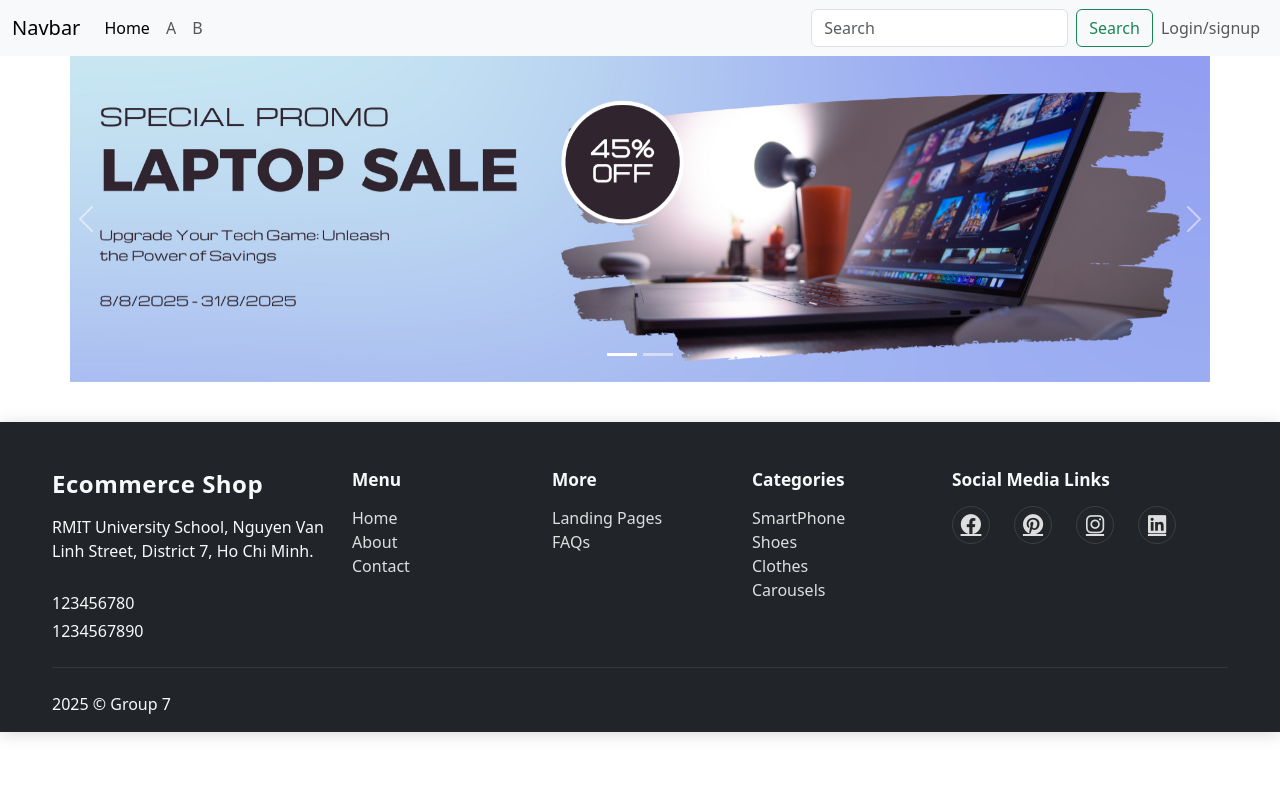
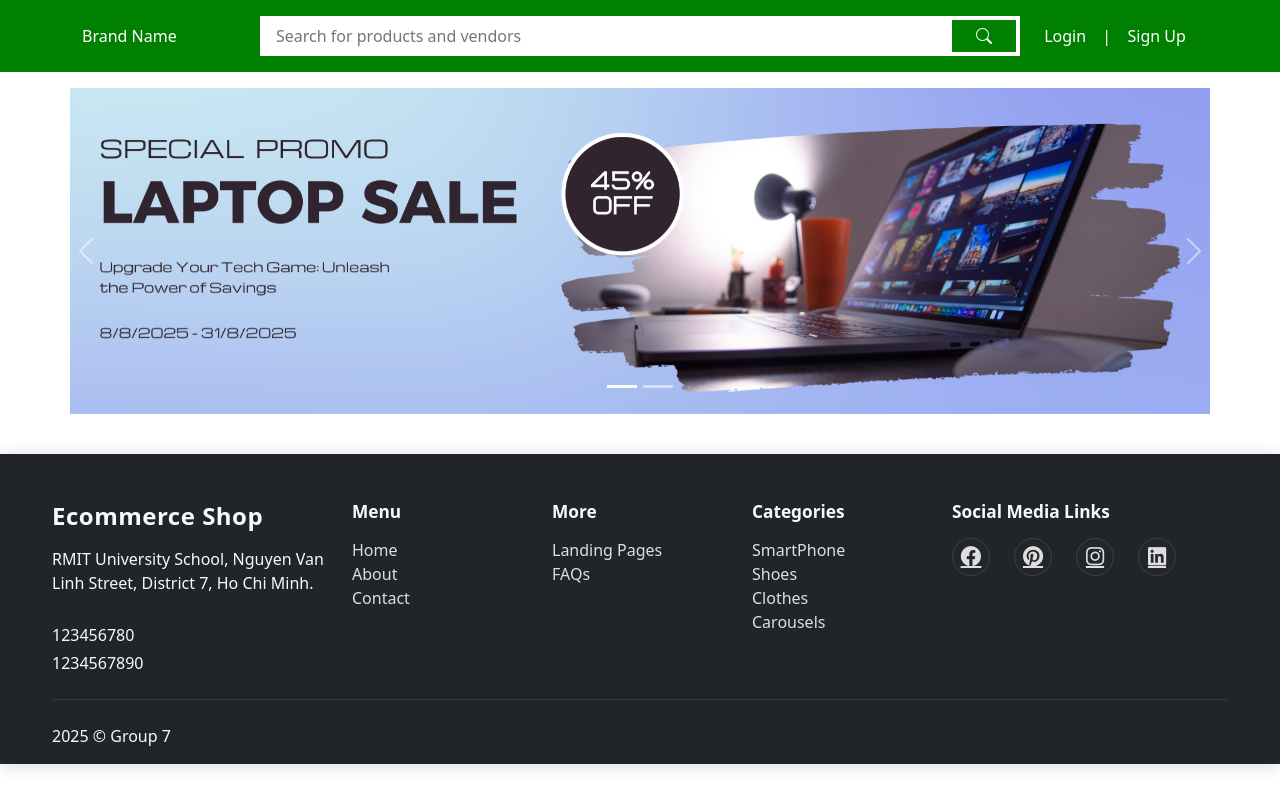
Before and after one commit to Vong1207/Group-Project-Fullstack, a React (Vite) app in the folder client/: page / in a window 1280 px wide. Built offline with nearby package versions, Linux system fonts and the light colour scheme.

Commit message:
Edited the Navbar so it matches design discussed

```diff
--- a/client/index.html
+++ b/client/index.html
@@ -8,6 +8,9 @@
 
     <!-- Link to Bootstrap CSS -->
     <link href="https://cdn.jsdelivr.net/npm/bootstrap@5.3.7/dist/css/bootstrap.min.css" rel="stylesheet">
+
+    <!-- Link to Bootstrap Icons -->
+    <link rel="stylesheet" href="https://cdn.jsdelivr.net/npm/bootstrap-icons@1.13.1/font/bootstrap-icons.min.css">
 
     <!-- Font Awesome -->
     <link rel="stylesheet" href="https://cdnjs.cloudflare.com/ajax/libs/font-awesome/6.4.2/css/all.min.css">
--- a/client/src/main.jsx
+++ b/client/src/main.jsx
@@ -3,8 +3,8 @@ import { createRoot } from 'react-dom/client'
 import React from 'react'
 import ReactDOM from 'react-dom/client';
 import './index.css'
-import 'bootstrap/dist/css/bootstrap.min.css'
-//pages
+
+// Pages
 import Home from './pages/home/Home.jsx'
 import NotFound from './pages/partials/NotFound.jsx'
 import { createBrowserRouter, RouterProvider } from 'react-router-dom'
--- a/client/src/pages/partials/Navbar.css
+++ b/client/src/pages/partials/Navbar.css
@@ -1,5 +1,42 @@
-.navbar {
-    display: flex;
-    align-items: center;
-    justify-content: space-between;
+header {
+    /* Temporary for display, will switch to another color when palette is selected */
+    background-color: green;
+
+    /* Navbar decoration */
+    & .navbar {
+        & .brandName {
+            text-decoration: none;
+            color: white;
+        }
+
+        & form {
+            width: 100%;
+
+            & .searchBarContainer {
+                background-color: white;
+
+                & input {
+                    width: 100%;
+                    border: none;
+                }
+
+                & button {
+                    background-color: green;
+                    color: white;
+                    border: none;
+                }
+            }
+        }
+
+        & .profileContainer {
+            & p {
+                color: white;
+            }
+
+            & a {
+                text-decoration: none;
+                color: white;
+            }
+        }
+    }
 }
--- a/client/src/pages/partials/Navbar.jsx
+++ b/client/src/pages/partials/Navbar.jsx
@@ -1,59 +1,38 @@
-import React from 'react';
-import { NavLink } from 'react-router-dom';
+import { Link, Form } from 'react-router-dom';
 import './Navbar.css';
 
 export default function Navbar() {
   return (
-    <nav className="navbar navbar-expand-lg bg-body-tertiary">
-    <div className="container-fluid">
-        <NavLink className="navbar-brand" href="#">Navbar</NavLink>
-        <button className="navbar-toggler" type="button" data-bs-toggle="collapse" data-bs-target="#navbarTogglerDemo02" aria-controls="navbarTogglerDemo02" aria-expanded="false" aria-label="Toggle navigation">
-        <span className="navbar-toggler-icon"></span>
-        </button>
+    <header className='position-sticky sticky-top mb-3'>
+      <nav className='navbar container px-0' id='mainNavbar'>
+        <div className='row m-0 w-100 align-items-center py-2'>
+          {/* Brand Name */}
+          <div className='col-lg-2 col pe-0'>
+            <Link to='/' className='brandName'>
+              Brand Name
+            </Link>
+          </div>
 
-      <div className="collapse navbar-collapse" id="navbarTogglerDemo02">
-      <ul className="navbar-nav me-auto mb-2 mb-lg-0">
-        <li className="nav-item">
-            <NavLink
-              to="/"
-              className={({ isActive }) => `nav-link ${isActive ? 'active' : ''}`}
-            >
-              Home
-            </NavLink>
-          </li>
-          <li className="nav-item">
-            <NavLink
-              to="/A"
-              className={({ isActive }) => `nav-link ${isActive ? 'active' : ''}`}
-            >
-              A
-            </NavLink>
-          </li>
-          <li className="nav-item">
-            <NavLink
-              to="/B"
-              className={({ isActive }) => `nav-link ${isActive ? 'active' : ''}`}
-            >
-              B
-            </NavLink>
-          </li>
-          </ul>
-           <form className="d-flex" role="search">
-            <input className="form-control me-2" type="search" placeholder="Search" aria-label="Search"/>
-            <button className="btn btn-outline-success" type="submit">Search</button>
+          {/* Search Bar */}
+          <div className='col-lg-8 col px-0'>
+            <form action="/search" method='GET'>
+              <div className='d-flex justify-content-start searchBarContainer'>
+                <input className='ps-3 py-2' id='searchedName' name='searchedName' type="text" placeholder='Search for products and vendors' />
+                <button type='submit' className='px-4 my-1 me-1'>
+                  <i className='bi bi-search'></i>
+                </button>
+              </div>
             </form>
-            <ul className="navbar-nav">
-            <li className="nav-item">
-            <NavLink
-              to="/login"
-              className={({ isActive }) => `nav-link ${isActive ? 'active' : ''}`}
-            >
-              Login/signup
-            </NavLink>
-          </li>
-        </ul>
-      </div>
-    </div>
-    </nav>
+          </div>
+
+          {/* Login/SignUp/Profile */}
+          <div className='col-lg-2 col px-3 d-flex justify-content-around profileContainer'>
+            <Link to='/login'>Login</Link>
+            <p className='mb-0'>|</p>
+            <Link to='/signUp'>Sign Up</Link>
+          </div>
+        </div>
+      </nav>
+    </header>
   );
 }
```
